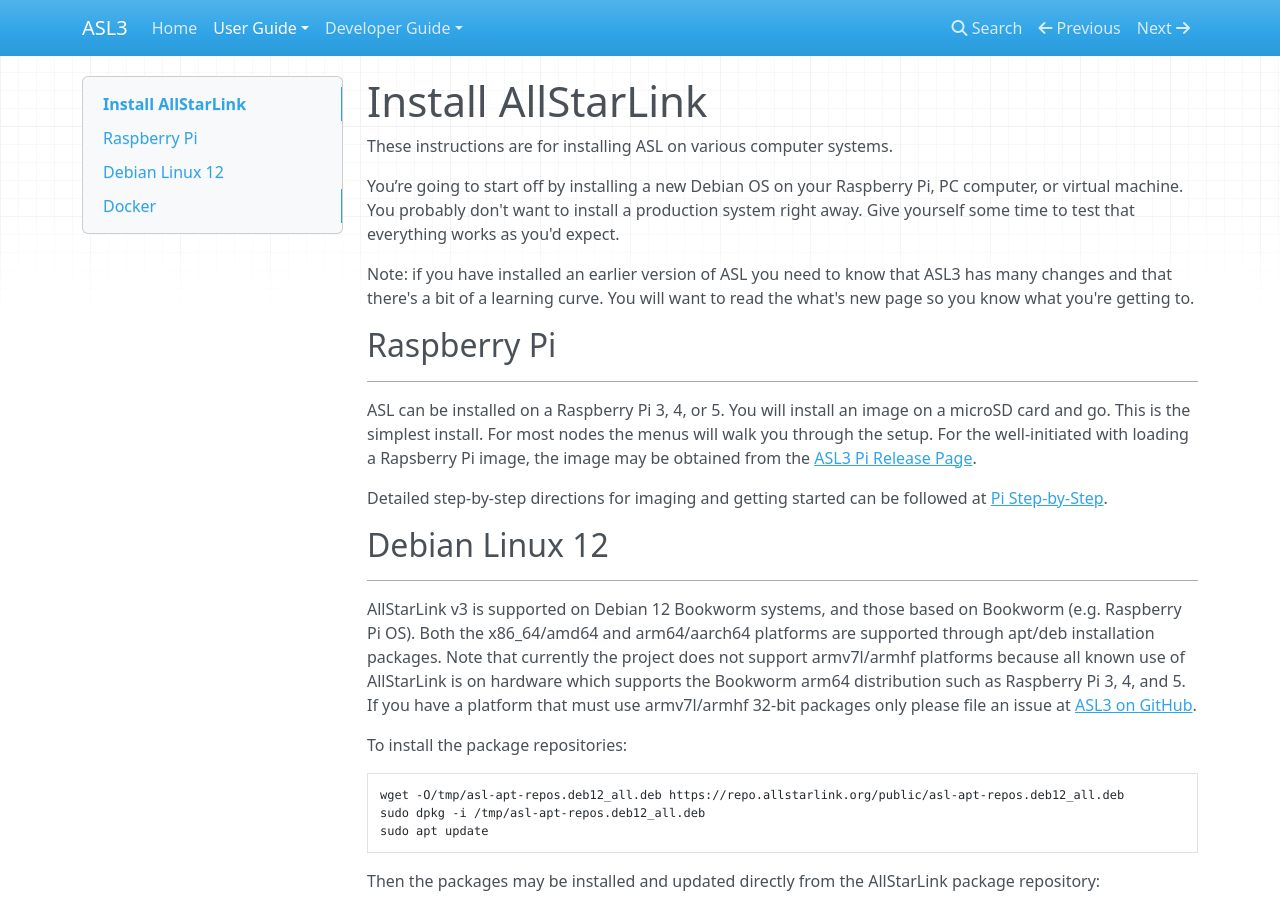
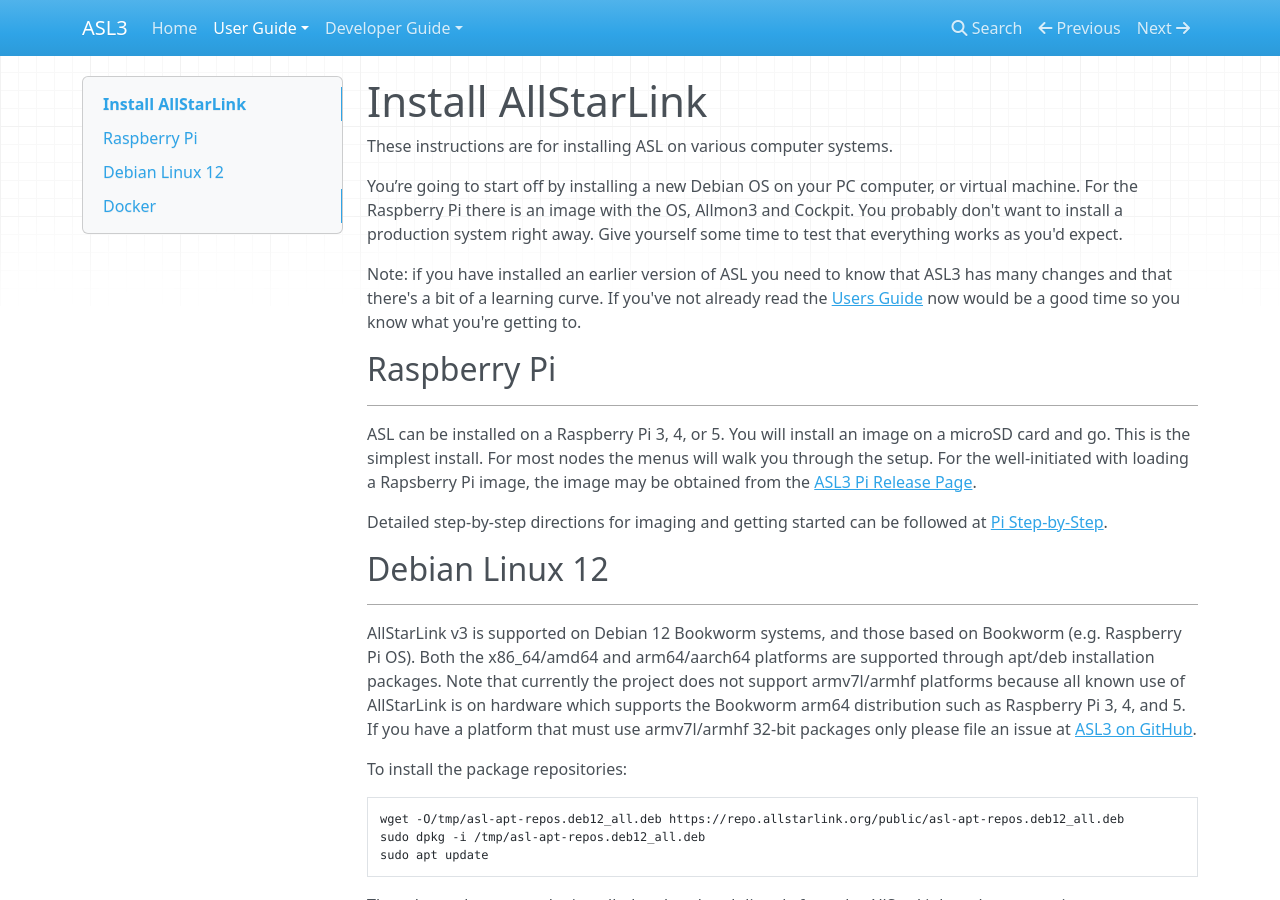
Before and after one commit to AllStarLink/ASL3-Manual, an MkDocs documentation site: the page built from docs/user-guide/install.md, in a window 1280 px wide and 900 px high. Built offline with MkDocs 1.6.1, drawn with Linux system fonts in a browser that asks for light colours; nearby versions of some CDN libraries.

Commit message:
Update Install wording
Update the opening paragraphs of the install page for accuracy. VS Code removes trailing whitespace.

```diff
--- a/docs/user-guide/install.md
+++ b/docs/user-guide/install.md
@@ -2,9 +2,9 @@
 
 These instructions are for installing ASL on various computer systems.
 
-You’re going to start off by installing a new Debian OS on your Raspberry Pi, PC computer, or virtual machine.  You probably don't want to install a production system right away.  Give yourself some time to test that everything works as you'd expect.
+You’re going to start off by installing a new Debian OS on your PC computer, or virtual machine.  For the Raspberry Pi there is an image with the OS, Allmon3 and Cockpit.  You probably don't want to install a production system right away.  Give yourself some time to test that everything works as you'd expect.
 
-Note: if you have installed an earlier version of ASL you need to know that ASL3 has many changes and that there's a bit of a learning curve.  You will want to read the what's new page so you know what you're getting to.
+Note: if you have installed an earlier version of ASL you need to know that ASL3 has many changes and that there's a bit of a learning curve.  If you've not already read the [Users Guide](/user-guide/) now would be a good time so you know what you're getting to.
 
 
 ## Raspberry Pi
```
